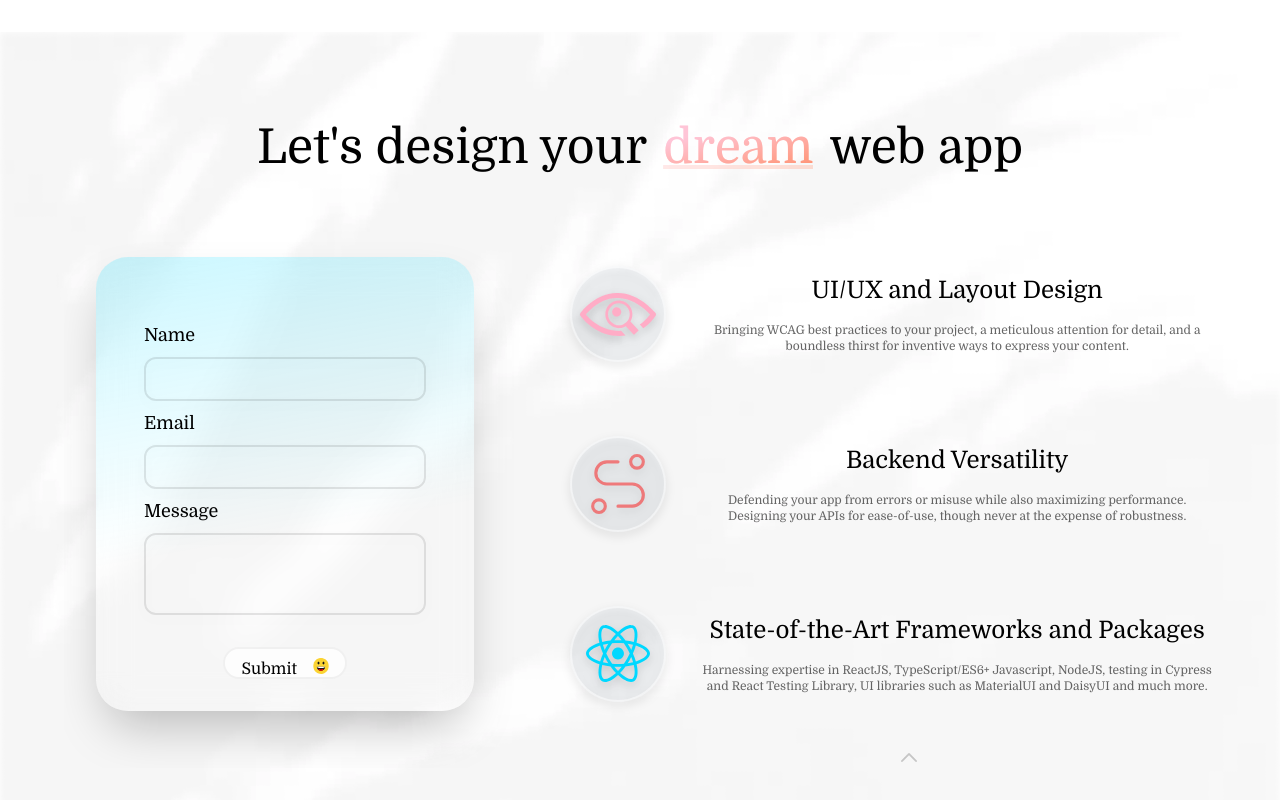
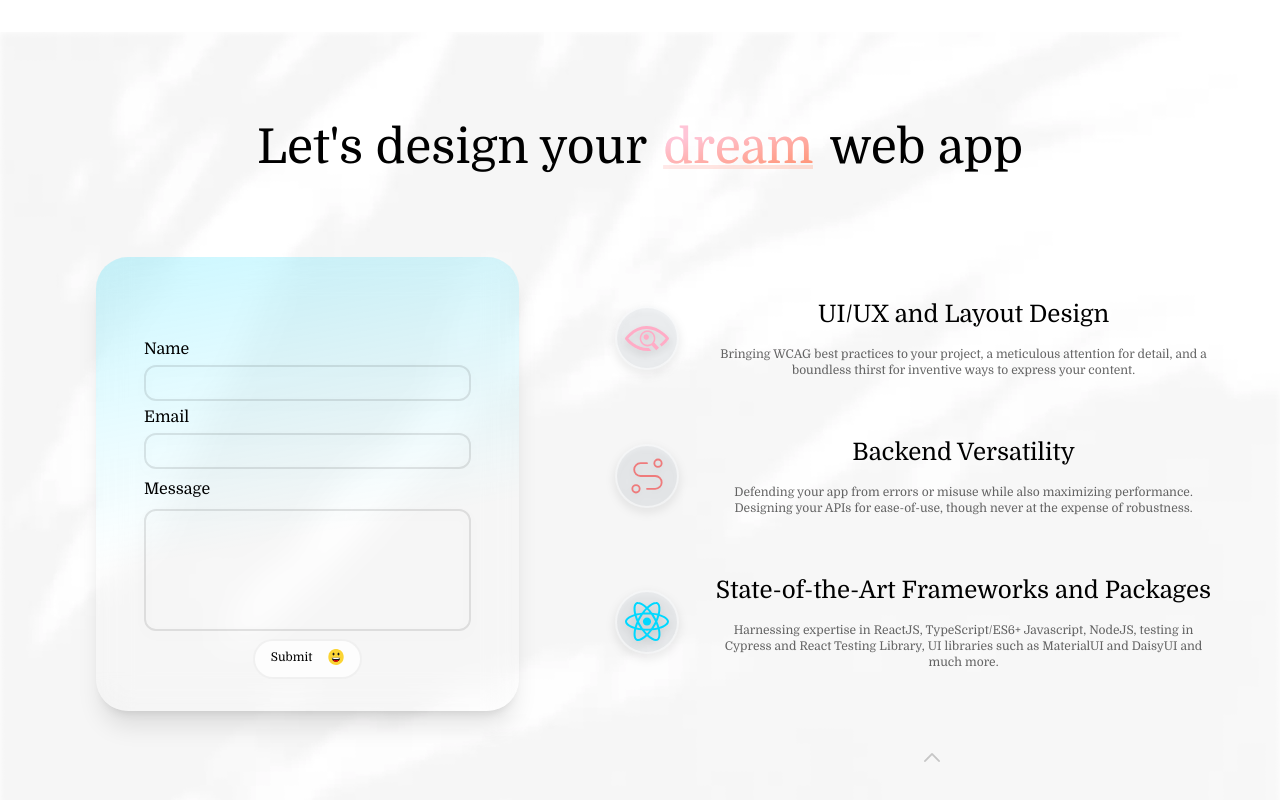
Before and after one commit to julianlk522/portfo, a Next.js app: page / in a window 1280 px wide. Shown: the part 2368-3168 px from the top of the page. Built offline with nearby package versions, Linux system fonts and the light colour scheme.

Commit message:
fix About aboutTextContent not animating in on small screens, fix Contact/ContactForm spacing on small/tablet screens, adjust meta tags to correctly identify description

```diff
--- a/components/About.tsx
+++ b/components/About.tsx
@@ -144,11 +144,11 @@ export default function About({ darkMode }) {
 			>
 				<motion.div
 					id='aboutTextContent'
-					className='relative mb-16 flex h-auto flex-col items-start justify-between space-y-16 rounded-xl text-left after:absolute after:z-[-1] after:h-full after:w-full after:bg-aboutTextContentBackdrop md:mb-0 md:max-w-[50%] md:space-y-8 lg:h-full lg:max-w-lg lg:justify-evenly lg:pr-8'
+					className='relative mb-16 flex h-auto flex-col items-start justify-between space-y-8 rounded-xl text-left after:absolute after:z-[-1] after:h-full after:w-full after:bg-aboutTextContentBackdrop md:mb-0 md:max-w-[50%] md:space-y-4 lg:h-full lg:max-w-lg lg:justify-evenly lg:pr-8'
 					variants={textVariants}
 					initial='initial'
 					whileInView='visible'
-					viewport={{ amount: 'all' }}
+					viewport={{ amount: 'some', margin: '0px 100px' }}
 					onAnimationComplete={() => {
 						if (containerInView) {
 							spiralControls.start('visible')
@@ -157,7 +157,7 @@ export default function About({ darkMode }) {
 				>
 					<motion.h2
 						id='aboutTitle'
-						className={`mt-8 text-center ${
+						className={`text-center lg:mt-8 ${
 							darkMode
 								? 'text-white drop-shadow-mediumDark'
 								: 'drop-shadow-xl'
--- a/components/Contact.tsx
+++ b/components/Contact.tsx
@@ -80,11 +80,11 @@ export default function Contact({ darkMode }) {
 		<motion.section
 			ref={containerRef}
 			id='contactContainer'
-			className={`relative flex h-full flex-col items-center justify-between overflow-hidden bg-cover py-16 px-32 text-center lg:overflow-visible ${
+			className={`relative flex h-full flex-col items-center justify-between overflow-hidden bg-cover px-32 text-center lg:overflow-visible xl:py-16 ${
 				darkMode ? 'bg-slate-800' : 'bg-mainBg'
 			}`}
 			style={{
-				padding: 'clamp(4rem, 4vw, 4vh) clamp(2rem, 8vw, 8vh)',
+				padding: 'clamp(2rem, 8vw, 8vh) clamp(2rem, 8vw, 8vh)',
 				opacity: !darkMode && opacityTransform,
 			}}
 		>
@@ -105,29 +105,29 @@ export default function Contact({ darkMode }) {
 			<div
 				ref={contentBodyRef}
 				id='contactContentBody'
-				className={`flex h-[300%] w-full max-w-7xl flex-col items-center overflow-x-hidden overflow-y-scroll sm:mt-16 lg:mt-0 lg:h-full lg:flex-row lg:overflow-y-hidden ${styles.contactContentBody}`}
+				className={`flex h-[300%] w-full max-w-7xl flex-col items-center overflow-x-hidden overflow-y-scroll md:mt-8 lg:mt-0 lg:h-full lg:flex-row lg:overflow-y-hidden ${styles.contactContentBody}`}
 			>
+				<p
+					className={`my-16 text-xs opacity-40 md:mt-0 lg:hidden ${
+						darkMode ? 'text-white' : ''
+					}`}
+				>
+					Scroll down to see more
+				</p>
 				<div
 					id='experience'
-					className={`relative flex h-[300%] w-full flex-col items-center justify-evenly xs:h-[200%] md:h-full lg:order-2 lg:my-0 lg:ml-8 lg:max-h-[80%] ${
+					className={`relative flex h-[300%] w-full flex-col items-center justify-evenly xs:h-[200%] lg:order-2 lg:my-0 lg:ml-8 lg:h-full lg:max-h-[80%] lg:space-y-4 ${
 						darkMode && 'text-white'
 					}`}
-					style={{ maxWidth: 'max(50vw, 750px)' }}
+					style={{ maxWidth: 'max(50vw, 600px)' }}
 				>
 					<div className='flex flex-col items-center justify-between sm:flex-row'>
-						<p
-							className={`mb-16 text-xs opacity-40 sm:hidden ${
-								darkMode ? 'text-white' : ''
-							}`}
-						>
-							Scroll down to see more
-						</p>
 						<motion.div
 							className={`${
 								darkMode
 									? 'border-4 border-[rgba(255,255,255,0.1)] shadow-thick'
 									: 'border-2 border-[rgba(255,255,255,0.5)] bg-slate-300 bg-opacity-20 drop-shadow-mediumDark'
-							} mx-8 mb-16 flex h-24 w-full max-w-[6rem] items-center justify-center rounded-full p-2 sm:mb-0`}
+							} mx-8 mb-16 flex h-16 w-full max-w-[4rem] items-center justify-center rounded-full p-2 sm:mb-0`}
 							whileHover={{
 								y: [null, -8, 8],
 								transition: {
@@ -161,7 +161,7 @@ export default function Contact({ darkMode }) {
 					</div>
 					<div className='flex flex-col items-center justify-between sm:flex-row'>
 						<motion.div
-							className={`my-16 mx-8 flex h-24 w-full max-w-[6rem] items-center justify-center rounded-full p-2 ${
+							className={`mx-8 my-16 flex h-16 w-full max-w-[4rem] items-center justify-center rounded-full p-2 lg:my-0 ${
 								darkMode
 									? 'border-4 border-[rgba(255,255,255,0.1)] shadow-thick'
 									: 'border-2 border-[rgba(255,255,255,0.5)]  bg-slate-300 bg-opacity-20 drop-shadow-mediumDark'
@@ -203,7 +203,7 @@ export default function Contact({ darkMode }) {
 								darkMode
 									? 'border-4 border-[rgba(255,255,255,0.1)] shadow-thick'
 									: 'border-2 border-[rgba(255,255,255,0.5)] bg-slate-300 bg-opacity-20 drop-shadow-mediumDark'
-							} my-16 mx-8 flex h-24 w-full max-w-[6rem] items-center justify-center rounded-full px-2 py-4 sm:my-0`}
+							} my-16 mx-8 flex h-16 w-full max-w-[4rem] items-center justify-center rounded-full px-2 py-4 sm:my-0`}
 							whileHover={{
 								y: [null, -8, 8],
 								transition: {
@@ -217,8 +217,8 @@ export default function Contact({ darkMode }) {
 							<Image
 								alt='proficiency in modern frameworks like React'
 								src={react}
-								width={64}
-								height={64}
+								width={80}
+								height={80}
 								layout='fixed'
 								className='object-contain object-center'
 							/>
--- a/components/ContactForm.tsx
+++ b/components/ContactForm.tsx
@@ -71,14 +71,17 @@ function ContactForm({ darkMode }) {
 	return (
 		<form
 			ref={formRef}
-			className={`relative z-[1] mx-8 flex h-[125%] w-full max-w-xl flex-col items-center justify-between rounded-[2rem] px-12 pt-16 pb-8 shadow-lg after:absolute after:top-0 after:left-0 after:z-[-1] after:h-full after:w-full after:rounded-[2rem] xs:h-full lg:max-h-[80%] lg:w-1/2 lg:max-w-xl lg:shadow-2xl ${
+			className={`relative z-[1] mx-8 flex h-[125%] w-full max-w-xl flex-col items-center justify-between rounded-[2rem] py-4 px-12 pt-8 shadow-lg after:absolute after:top-0 after:left-0 after:z-[-1] after:h-full after:w-full after:rounded-[2rem] sm:h-[200%] md:pt-12 md:pb-8 lg:h-full lg:max-h-[80%] lg:w-1/2 lg:max-w-xl lg:pt-8 lg:shadow-xl xl:w-[60%] xl:pb-8 xl:pt-16 ${
 				darkMode
 					? 'text-white after:bg-contactFormBackdropDarkMode after:blur-sm'
 					: 'after:bg-contactFormBackdropLightMode after:backdrop-blur-lg'
 			}`}
 			onSubmit={submitForm}
 		>
-			<label htmlFor='nameInput' className='self-start pb-2 text-lg'>
+			<label
+				htmlFor='nameInput'
+				className='self-start py-4 text-xs lg:pb-1 xl:text-base'
+			>
 				Name
 			</label>
 			<input
@@ -86,11 +89,14 @@ function ContactForm({ darkMode }) {
 				name='name'
 				id='nameInput'
 				required
-				className={`w-full rounded-xl border-2 border-opacity-10 bg-transparent py-2 px-4 drop-shadow-mediumDark focus:border-opacity-40 focus:outline-none ${
+				className={`w-full rounded-xl border-2 border-opacity-10 bg-transparent py-1 px-4 drop-shadow-mediumDark focus:border-opacity-40 focus:outline-none ${
 					darkMode ? 'border-white' : 'border-black'
 				}`}
 			/>
-			<label htmlFor='emailInput' className='self-start py-2 text-lg'>
+			<label
+				htmlFor='emailInput'
+				className='self-start py-4 text-xs lg:py-1 xl:text-base'
+			>
 				Email
 			</label>
 			<input
@@ -98,25 +104,28 @@ function ContactForm({ darkMode }) {
 				name='email'
 				id='emailInput'
 				required
-				className={`w-full rounded-xl border-2 border-opacity-10 bg-transparent py-2 px-4 drop-shadow-mediumDark focus:border-opacity-40 focus:outline-none ${
+				className={`w-full rounded-xl border-2 border-opacity-10 bg-transparent py-1 px-4 drop-shadow-mediumDark focus:border-opacity-40 focus:outline-none ${
 					darkMode ? 'border-white' : 'border-black'
 				}`}
 			/>
-			<label htmlFor='messageInput' className='self-start py-2 text-lg'>
+			<label
+				htmlFor='messageInput'
+				className='self-start py-4 text-xs lg:py-2 xl:text-base'
+			>
 				Message
 			</label>
 			<textarea
 				name='message'
 				id='messageInput'
 				required
-				className={`w-full resize-none rounded-xl border-2 border-opacity-10 bg-transparent p-4 py-2 drop-shadow-mediumDark focus:border-opacity-40 focus:outline-none ${
+				className={`w-full resize-none rounded-xl border-2 border-opacity-10 bg-transparent px-4 drop-shadow-mediumDark focus:border-opacity-40 focus:outline-none ${
 					darkMode ? 'border-white' : 'border-black'
 				}`}
 				rows={5}
 			></textarea>
 			<motion.button
 				id='submitButton'
-				className={`relative mt-8 flex overflow-hidden rounded-[2rem] border-2 border-opacity-5 px-4 py-2 ${
+				className={`relative mt-4 flex min-h-[2rem] overflow-hidden rounded-[2rem] border-2 border-opacity-5 px-4 py-2 text-xs lg:mt-2 lg:pb-2 ${
 					darkMode
 						? 'border-white bg-slate-800'
 						: 'border-black bg-[rgba(255,255,255,0.75)]'
--- a/pages/index.tsx
+++ b/pages/index.tsx
@@ -72,8 +72,9 @@ export default function Home({ darkMode }) {
 			<Head>
 				<title>Julian&apos;s Web Dev Portfolio</title>
 				<meta
-					name='A site where you can find info about me and my work as a full-stack developer'
-					content='Created with NextJS'
+					name='description'
+					content='A site where you can find info about me and my work as a full-stack developer'
+					key='desc'
 				/>
 				<link rel='icon' href='/favicon.ico' />
 			</Head>
@@ -163,8 +164,9 @@ export default function Home({ darkMode }) {
 					>
 						to the
 					</span>
+					{/* to-do: make separate element */}
 					<h2
-						className='relative bg-tomatoToLightPink bg-clip-text text-transparent before:absolute before:top-[-125%] before:left-[-180%] before:h-48 before:w-48 before:rounded-full before:border-[6px] before:border-[#00d8ff] before:border-opacity-[2%] after:absolute after:top-[-125%] after:left-[-200%] after:h-48 after:w-48 after:rounded-full after:border-[6px] after:border-[#00d8ff] after:border-opacity-5 sm:before:top-[-100%] sm:before:h-32 sm:before:w-32 sm:before:border-[6px] sm:after:top-[50%] sm:after:h-96 sm:after:w-96 sm:after:border-[12px]'
+						className='relative bg-tomatoToLightPink bg-clip-text text-transparent before:absolute before:top-[-125%] before:left-[-180%] before:h-48 before:w-48 before:rounded-full before:border-[6px] before:border-[#00d8ff] before:border-opacity-[2%] after:absolute after:top-[-125%] after:left-[-200%] after:h-48 after:w-48 after:rounded-full after:border-[6px] after:border-[#00d8ff] after:border-opacity-[3%] sm:before:top-[-100%] sm:before:h-32 sm:before:w-32 sm:before:border-[6px] sm:after:top-[-45%] sm:after:h-96 sm:after:w-96 sm:after:border-[12px]'
 						style={{
 							marginLeft: 'max(4%, 0.75rem)',
 						}}
```
